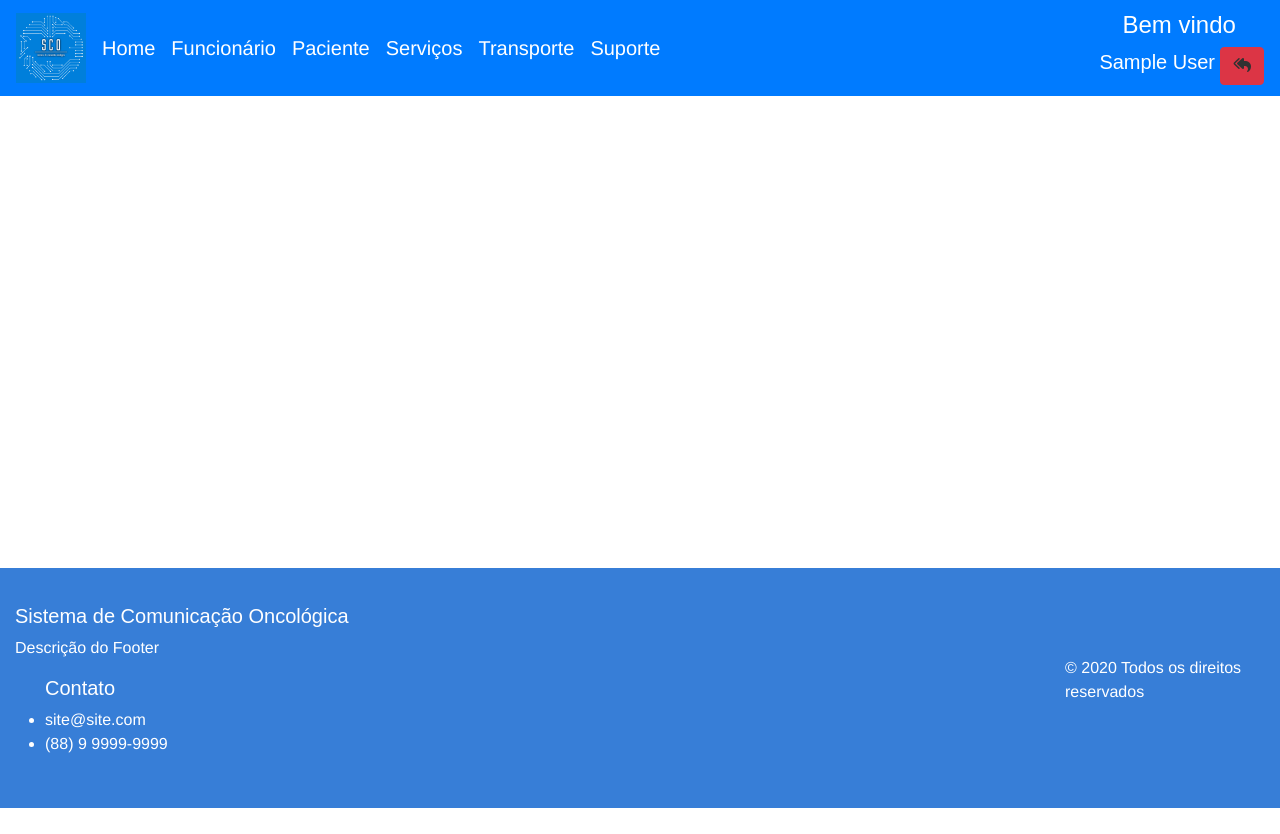
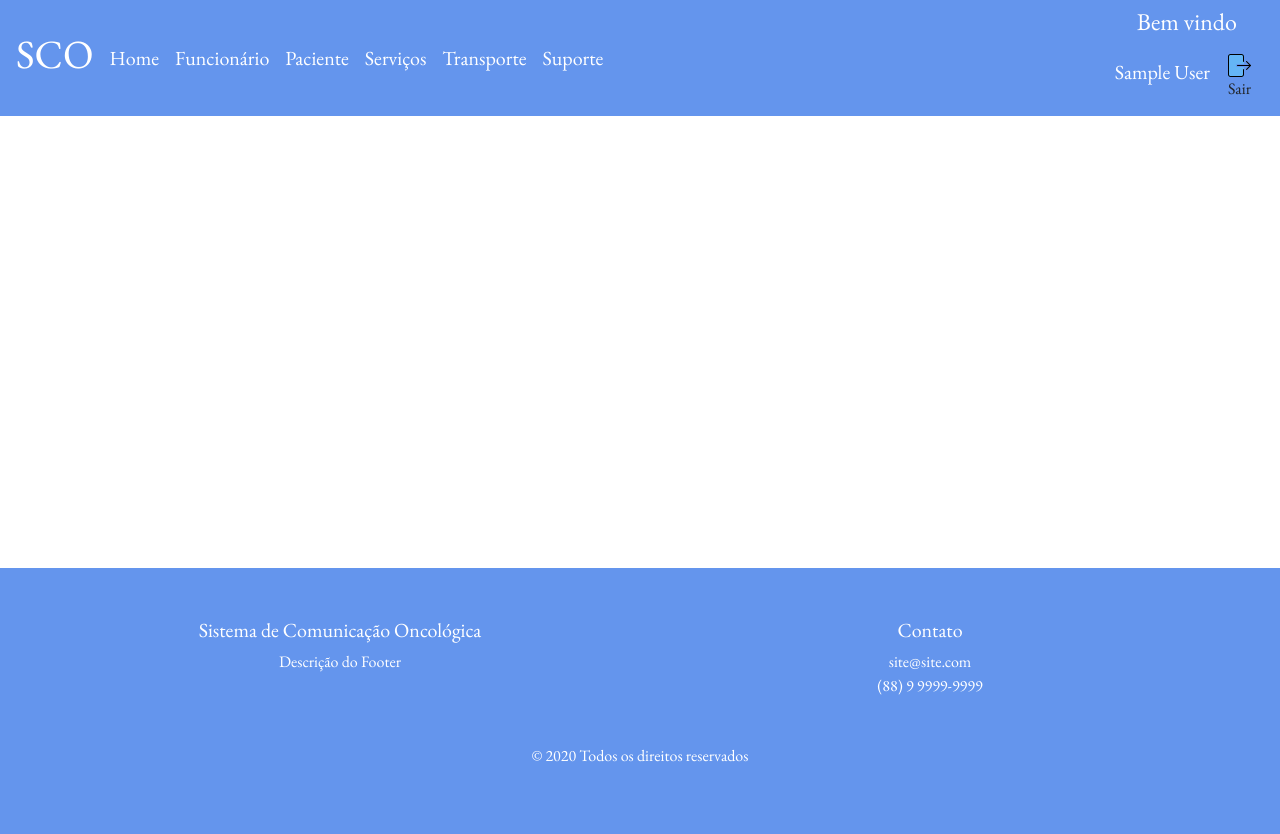
Before and after one commit to J-Eugenio/FabSoft-SCO, a PHP site: page /view/menu.php in a window 1280 px wide. Before the commit the page ends 808 px from the top, so only its background shows below. Run offline with PHP 8.4, Linux system fonts and the light colour scheme; the visitor is signed in with stand-in values (Sample User, id 1); some libraries are stand-ins or nearby versions.

Commit message:
Mudanças no frontend
Alterado footer em estilo grid, menu e fontes alteradas, melhoria no botão de logout

```diff
--- a/sys/assets/css/footer.css
+++ b/sys/assets/css/footer.css
@@ -1,20 +1,32 @@
-
-  .page-footer{
-    display: flex;
-    position: relative;
-    width: 100%;
-    height: 30vh;
-    bottom: 0px;
-    justify-content: space-between;
-    align-items: center;
-    background-color: #377ED7;
-  }
-
-  .footer-copyright{
-      display: inline;
-  }
 
 
-  h5, p, a, li{
-      color: white;
-  }
+.grid-layout{
+  background-color: #6495ED;
+  padding: 50px;
+  display: grid;
+  grid-template-columns: repeat(2, 1fr);
+  grid-gap: 10px;
+}
+
+.grid1 {
+  grid-column-start: 1;
+  grid-column-end: 2;
+  grid-row-start: 1;
+  grid-row-end: 3;
+}
+
+.grid3 {
+  grid-column-start: 1;
+  grid-column-end: 4;
+  grid-row-start: 4;
+  grid-row-end: 5;
+}
+
+h5, a, p,li{
+  color:white;
+  text-align: center;
+}
+
+ul{
+list-style-type: none;
+}
--- /dev/null
+++ b/sys/assets/css/header.css
@@ -0,0 +1,6 @@
+.navbar{
+    background-color: #6495ED!important;
+}
+h1{
+    color: white;
+}
--- a/sys/assets/css/main.css
+++ b/sys/assets/css/main.css
@@ -8,7 +8,7 @@
     padding: 0;
 }
 html{
-    font-family: 'Roboto', 'sans-serif';
+    font-family: 'EB Garamond', serif;
 }
 body{
     background: #fff;
@@ -18,7 +18,7 @@ a{
     text-decoration: none;
 }
 h1 h2 h3 h4 h5 h6{
-    font-family: 'Ubuntu','sans-serif';
+    font-family: 'EB Garamond', serif;
     color: var(--title-color);
 }
 :root{
@@ -31,24 +31,24 @@ h1 h2 h3 h4 h5 h6{
     box-sizing: border-box;
 }
 html{
-    font-family: Roboto, sans-serif;
+    font-family: 'EB Garamond', serif;
 }
 body{
     -webkit-font-smoothing:antialiased;
 }
 
-h1, h2, h3, h5, h6{
-    font-family: Ubuntu, sans-serif;
+h1, h2, h3, h5, h6, a, p{
+    font-family: 'EB Garamond', serif;
     color:var(--title-color)
 }
 
 a:hover{
     border-bottom: 2px solid white;
-    border-radius: 5px;
+
 }
 
 .bem-vindo{
-    font-family: Ubuntu, sans-serif;
+    font-family: 'EB Garamond', serif;
     color:white;
     margin-right: 5px;
     text-align: center;
--- a/sys/view/footer.php
+++ b/sys/view/footer.php
@@ -1,14 +1,15 @@
-
 </div>
 <footer class="page-footer">
-    <div class="container">
+    <div class="grid-layout">
+        <div class="grid1">
             <div class="row">
                 <div class="col l6 s12">
                     <h5 class="white-text">Sistema de Comunicação Oncológica</h5>
                     <p class="grey-text text-lighten-4">Descrição do Footer</p>
                 </div>
             </div>
-        <div class="container">
+        </div>
+        <div class="grid2">
             <div class="col l4 offset-l2 s12">
                 <h5 class="white-text">Contato</h5>
                 <ul>
@@ -17,11 +18,16 @@
                 </ul>
             </div>
         </div>
-    </div>
 
+        <div class="grid3">
             <div class="footer-copyright">
                 <p>&copy; 2020 Todos os direitos reservados</p>
             </div>
+        </div>
+    </div>
+
+
+
 </footer>
 </body>
 
--- a/sys/view/header.php
+++ b/sys/view/header.php
@@ -11,6 +11,7 @@
     <meta charset="utf-8">
     <meta name="viewport" content="width=device-width, initial-scale=1, shrink-to-fit=no">
     <meta name="viewport" content="width=device-width, initial-scale=1.0">
+    <link href="https://fonts.googleapis.com/css2?family=EB+Garamond&display=swap" rel="stylesheet">
     <script src="https://code.jquery.com/jquery-3.5.1.js" integrity="sha256-QWo7LDvxbWT2tbbQ97B53yJnYU3WhH/C8ycbRAkjPDc=" crossorigin="anonymous"></script>
     <link rel="stylesheet" href="https://stackpath.bootstrapcdn.com/bootstrap/4.3.1/css/bootstrap.min.css" integrity="sha384-ggOyR0iXCbMQv3Xipma34MD+dH/1fQ784/j6cY/iJTQUOhcWr7x9JvoRxT2MZw1T" crossorigin="anonymous">
     <script src="https://code.jquery.com/jquery-3.2.1.slim.min.js" integrity="sha384-KJ3o2DKtIkvYIK3UENzmM7KCkRr/rE9/Qpg6aAZGJwFDMVNA/GpGFF93hXpG5KkN" crossorigin="anonymous"></script>
@@ -20,6 +21,7 @@
     <link rel="stylesheet" href="/fabsoft-sco/sys/assets/css/formularios.css">
     <link rel="stylesheet" href="/fabsoft-sco/sys/assets/css/main.css">
     <link rel="stylesheet" href="/fabsoft-sco/sys/assets/css/footer.css">
+    <link rel="stylesheet" href="/fabsoft-sco/sys/assets/css/header.css">
     <script src="https://kit.fontawesome.com/a076d05399.js"></script>
     <script src="/fabsoft-sco/sys/view/services/select_service.js"></script>
     <script src="/fabsoft-sco/sys/assets/javascript/calendario.js"></script>
@@ -29,7 +31,7 @@
     <div class="container mb-5">
         <nav class="navbar navbar-expand-lg navbar-dark bg-primary fixed-top">
             <spam class="navbar-brand" href="/FabSoft-SCO/sys/view/menu.php">
-                <img src="/FabSoft-SCO/sys/assets/img/logo.png" width="70" height="70" alt="">
+                <h1 class="logo-text">SCO</h1>
             </spam>
             <button class="navbar-toggler" type="button" data-toggle="collapse" data-target="#navbarNav" aria-controls="navbarNav" aria-expanded="false" aria-label="Toggle navigation">
                 <span class="navbar-toggler-icon"></span>
@@ -62,8 +64,9 @@
                 <h4 class="bem-vindo">Bem vindo</h4>
                 <div class="logout">
                     <h5 class="bem-vindo"><?php echo $_SESSION['user_name'] ?></h5>
-                    <a href="/fabsoft-sco/sys/view/logout.php" type="button" name="log-out" class="btn btn-danger lg">
-                        <i class="fa fa-reply-all" title="Edit"></i>
+                    <a href="/fabsoft-sco/sys/view/logout.php"name="log-out">
+                    <button type="button" class="btn">
+                        <img src="/fabsoft-sco/sys/assets/img/logout.svg" alt="Pesquisar">Sair</button>
                     </a>
                 </div>
             </div>
```
Also changed, not shown: sys/assets/img/logout.svg (added). Lines whose indentation alone changed are shown as unchanged.
